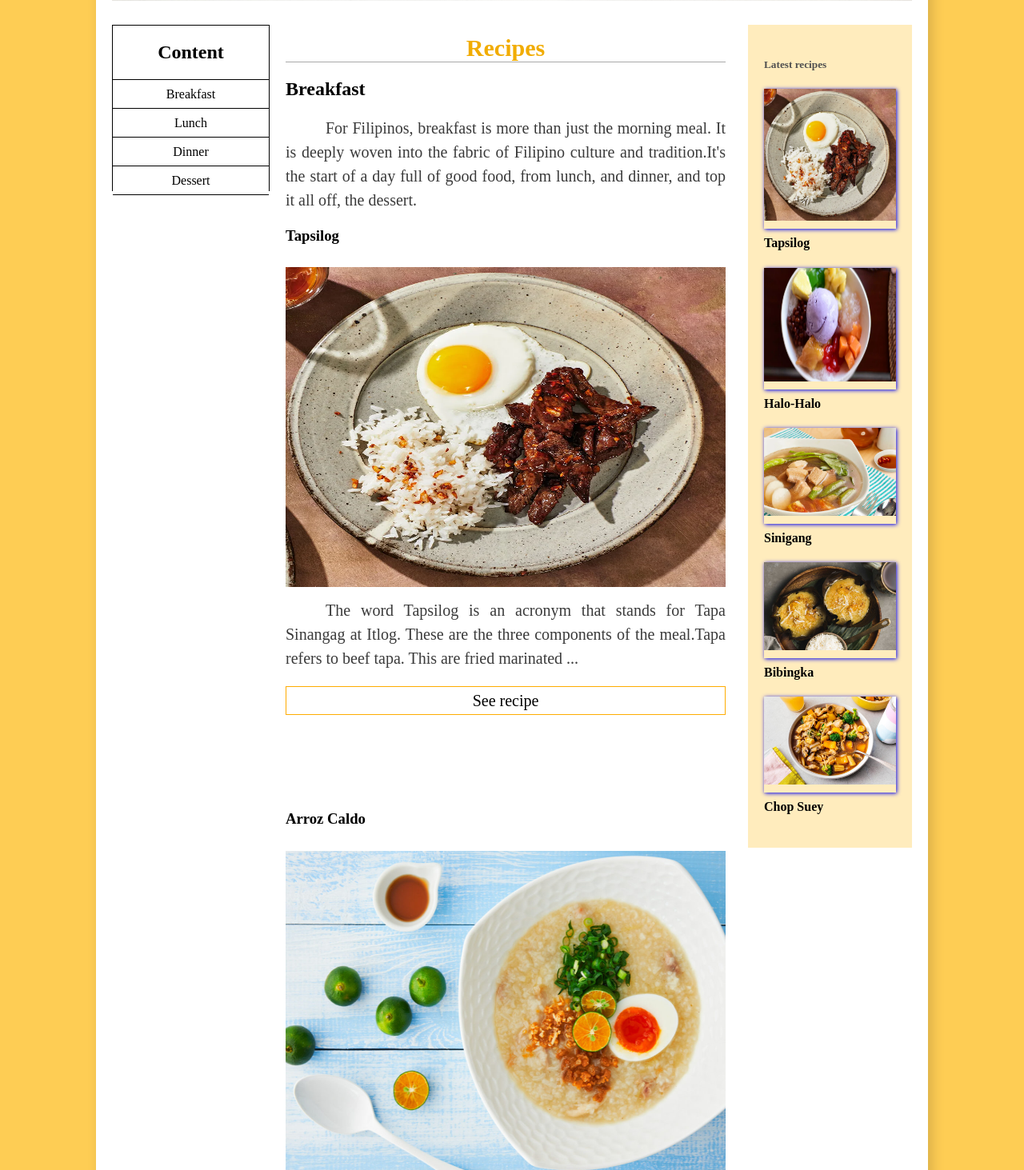
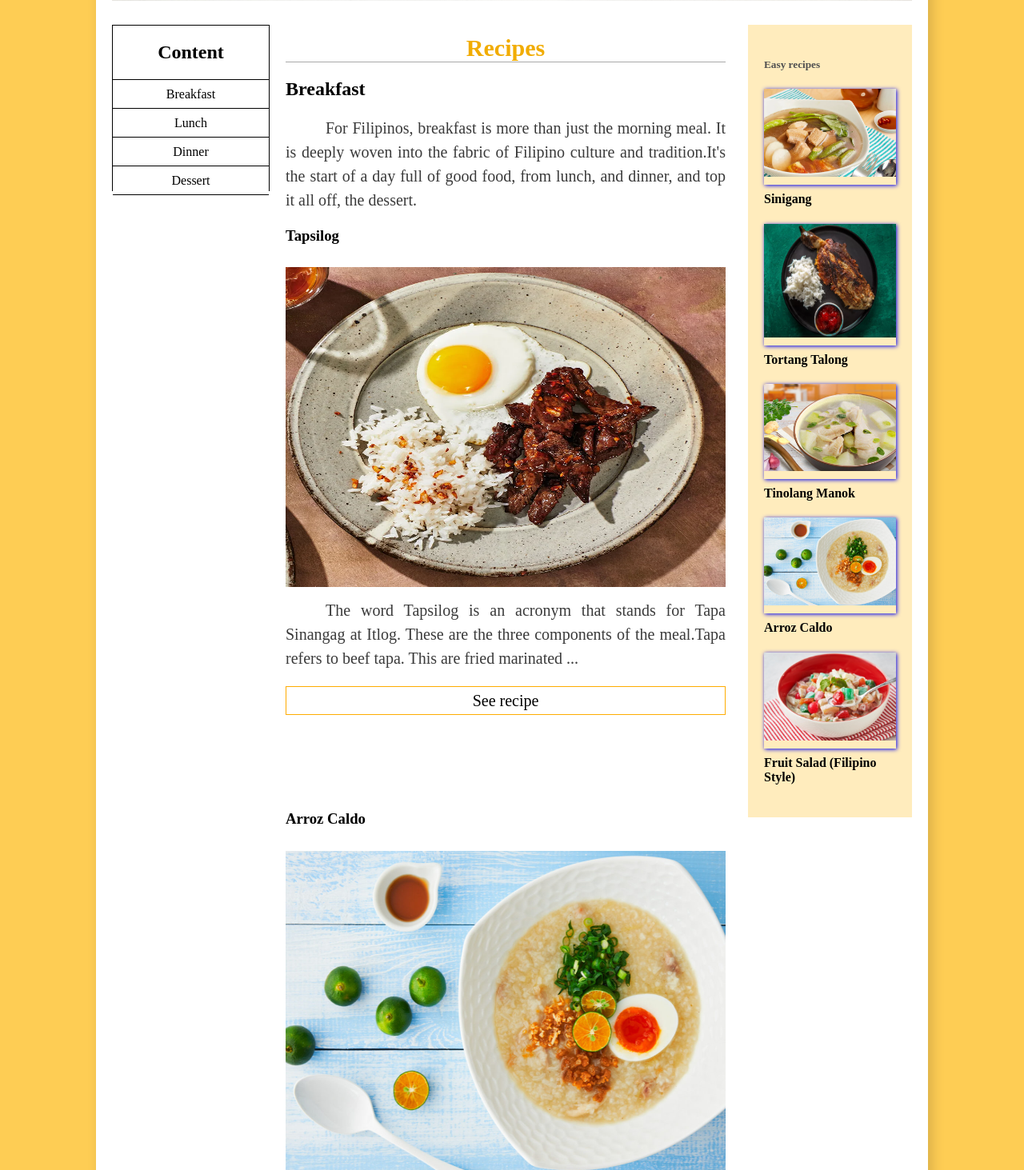
Before and after one commit to GersonPantoja/Pantoja_IT2C_finalproject_Hapag, a PHP site: page /recipes.php in a window 1280 px wide. Shown: the part 821-2284 px from the top of the page at 80% size. Run offline with PHP 8.4, Linux system fonts and the light colour scheme.

Commit message:
right side bar recipes has been changed

```diff
--- a/recipes.php
+++ b/recipes.php
@@ -267,17 +267,17 @@
 			</div>
 			<div class="right-side-bar">
 				<ul>
-					<h5>Latest recipes</h5>
-					<li><a href="recipe1.php"><img src="images/tapsilog.jpg" title="Tapsilog"></a></li>
-					<h4> Tapsilog </h4>
-					<li><a href="recipe16.php"><img src="images/halohalo.jpg" class="halohalo" title="Halo-Halo"></a></li>
-					<h4> Halo-Halo </h4>
+					<h5>Easy recipes</h5>
 					<li><a href="recipe7.php"><img src="images/sinigang.jpg" title="Sinigang"></a></li>
 					<h4> Sinigang </h4>
-					<li><a href="recipe5.php"><img src="images/bibingka.jpg" title="Bibingka"></a></li>
-					<h4> Bibingka </h4>
-					<li><a href="recipe13.php"><img src="images/chopsuey.jpg" title="Chop Suey"></a></li>
-					<h4> Chop Suey </h4>
+					<li><a href="recipe3.php"><img src="images/torta.png" class="halohalo" title="Tortang Talong"></a></li>
+					<h4> Tortang Talong </h4>
+					<li><a href="recipe11.php"><img src="images/Tinola.jpg" title="Tinolang Manok"></a></li>
+					<h4> Tinolang Manok </h4>
+					<li><a href="recipe2.php"><img src="images/arrozcaldo.jpg" title="Arroz Caldo"></a></li>
+					<h4> Arroz Caldo </h4>
+					<li><a href="recipe20.php"><img src="images/fruitsalad.jpg" title=" Fruit Salad (Filipino Style) "></a></li>
+					<h4> Fruit Salad (Filipino Style) </h4>
 				</ul>
 			</div>
 		</div>
```
Also changed, not shown: about.php (+8 -8 lines).
